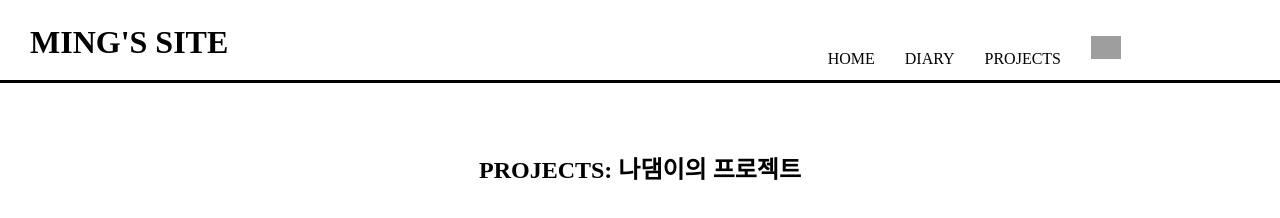
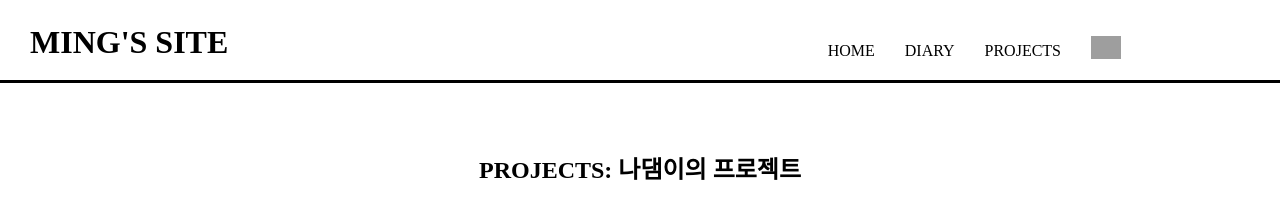
Before and after one commit to menguri/MIN-S-SITE, a plain HTML site: page 밍2.html in a window 1280 px wide. Drawn offline with Linux system fonts and the light colour scheme; grey boxes are pictures that could not be loaded.

Commit message:
Update style2.css

```diff
--- a/style2.css
+++ b/style2.css
@@ -24,10 +24,10 @@ h1 {
 
 }
 .menu li{
-  float:right; display:inline;
+ display:inline;
 }
 .menu li a{
-  line-height:45px; padding:30 15px;
+  line-height:30px; padding:30 15px;
 }
 .menu2 {
   margin-right: 0;}
```
